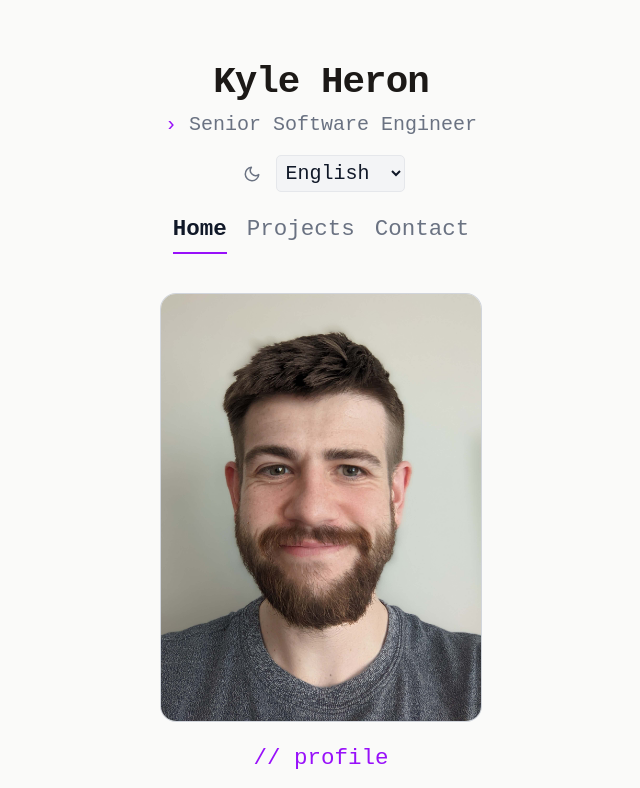
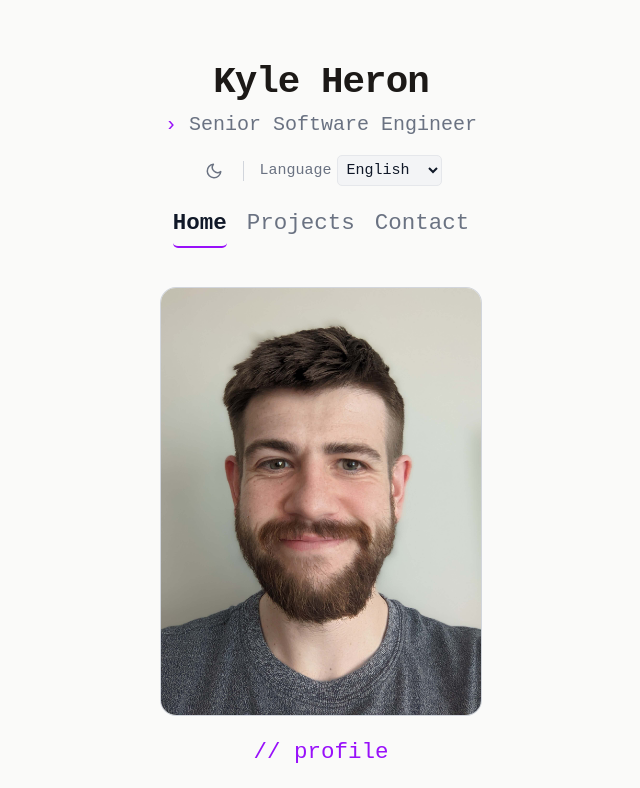
Before and after one commit to kyher/kyher.github.io, a React (Vite) app: page / in a window 1280 px wide. Shown: the top 788 px of the page, without its empty margins (319-959 px from the left). Built offline with nearby package versions, Linux system fonts and the light colour scheme.

Commit message:
Fix accessibility issues

```diff
--- a/src/App.tsx
+++ b/src/App.tsx
@@ -24,12 +24,45 @@ const skills = [
   "Tanstack Start",
 ];
 
+const tabId = (tab: string) => `tab-${tab.toLowerCase()}`;
+const panelId = (tab: string) => `panel-${tab.toLowerCase()}`;
+
 function App() {
   const [activeTab, setActiveTab] = useState(TABS.HOME);
   const [isDark, setIsDark] = useState(() =>
     document.documentElement.classList.contains("dark"),
   );
   const { t } = useTranslation();
+
+  const handleTabListKeyDown = (e: React.KeyboardEvent<HTMLUListElement>) => {
+    const tabs = Array.from(
+      e.currentTarget.querySelectorAll<HTMLButtonElement>('[role="tab"]'),
+    );
+    const currentIndex = tabs.indexOf(document.activeElement as HTMLButtonElement);
+    if (currentIndex === -1) return;
+
+    let newIndex: number;
+    switch (e.key) {
+      case "ArrowRight":
+        newIndex = (currentIndex + 1) % tabs.length;
+        break;
+      case "ArrowLeft":
+        newIndex = (currentIndex - 1 + tabs.length) % tabs.length;
+        break;
+      case "Home":
+        newIndex = 0;
+        break;
+      case "End":
+        newIndex = tabs.length - 1;
+        break;
+      default:
+        return;
+    }
+
+    e.preventDefault();
+    tabs[newIndex].focus();
+    tabs[newIndex].click();
+  };
 
   useEffect(() => {
     if (isDark) {
@@ -51,24 +84,39 @@ function App() {
             Senior Software Engineer
           </p>
         </div>
-        <div className="flex items-center gap-2">
+        <div className="flex items-center gap-3">
           <ThemeToggle isDark={isDark} onToggle={() => setIsDark(!isDark)} />
+          <div
+            className="h-4 w-px bg-gray-300 dark:bg-gray-600"
+            aria-hidden="true"
+          />
           <LanguageSelect />
         </div>
       </div>
       <nav>
-        <ul className="flex gap-4 mt-4 justify-center">
+        <ul
+          role="tablist"
+          aria-label={t("nav.ariaLabel")}
+          className="flex gap-4 mt-4 justify-center"
+          onKeyDown={handleTabListKeyDown}
+        >
           <NavItem
+            id={tabId(TABS.HOME)}
+            controls={panelId(TABS.HOME)}
             label={t("nav.home")}
             isActive={activeTab === TABS.HOME}
             onClick={() => setActiveTab(TABS.HOME)}
           />
           <NavItem
+            id={tabId(TABS.PROJECTS)}
+            controls={panelId(TABS.PROJECTS)}
             label={t("nav.projects")}
             isActive={activeTab === TABS.PROJECTS}
             onClick={() => setActiveTab(TABS.PROJECTS)}
           />
           <NavItem
+            id={tabId(TABS.CONTACT)}
+            controls={panelId(TABS.CONTACT)}
             label={t("nav.contact")}
             isActive={activeTab === TABS.CONTACT}
             onClick={() => setActiveTab(TABS.CONTACT)}
@@ -76,7 +124,14 @@ function App() {
         </ul>
       </nav>
 
-      <div key={activeTab} className="tab-content">
+      <div
+        key={activeTab}
+        id={panelId(activeTab)}
+        role="tabpanel"
+        aria-labelledby={tabId(activeTab)}
+        tabIndex={0}
+        className="tab-content"
+      >
         {activeTab === TABS.HOME && (
           <AppSection>
             <img
--- a/src/components/LanguageSelect.tsx
+++ b/src/components/LanguageSelect.tsx
@@ -1,11 +1,20 @@
 import { useTranslation } from "react-i18next";
 
 export default function LanguageSelect() {
-  const { i18n } = useTranslation();
+  const { i18n, t } = useTranslation();
 
   return (
+    <div className="flex items-center gap-1">
+      <label
+        htmlFor="language-select"
+        className="text-xs text-gray-500 dark:text-gray-400"
+      >
+        {t("language.select")}
+      </label>
       <select
-      className="bg-gray-100 text-gray-900 border border-gray-200 dark:bg-gray-700 dark:text-white dark:border-transparent rounded p-1 hover:cursor-pointer"
+        id="language-select"
+        value={i18n.resolvedLanguage}
+        className="text-xs bg-gray-100 text-gray-900 border border-gray-200 dark:bg-gray-700 dark:text-white dark:border-transparent rounded p-1 hover:cursor-pointer"
         onChange={(e) => {
           i18n.changeLanguage(e.target.value);
         }}
@@ -13,5 +22,6 @@ export default function LanguageSelect() {
         <option value="en">English</option>
         <option value="fr">Français</option>
       </select>
+    </div>
   );
 }
--- a/src/components/NavItem.tsx
+++ b/src/components/NavItem.tsx
@@ -1,15 +1,26 @@
 export default function NavItem({
+  id,
+  controls,
   label,
   isActive,
   onClick,
 }: {
+  id: string;
+  controls: string;
   label: string;
   isActive: boolean;
   onClick: () => void;
 }) {
   return (
-    <li
-      className={`text-lg cursor-pointer pb-1 transition-colors border-b-2 ${
+    <li role="presentation">
+      <button
+        id={id}
+        type="button"
+        role="tab"
+        aria-selected={isActive}
+        aria-controls={controls}
+        tabIndex={isActive ? 0 : -1}
+        className={`text-lg cursor-pointer pb-1 transition-colors border-b-2 focus-visible:outline-none focus-visible:ring-2 focus-visible:ring-purple-500 rounded-sm ${
           isActive
             ? "border-purple-600 dark:border-purple-400 text-gray-900 dark:text-white font-semibold"
             : "border-transparent text-gray-500 hover:text-purple-600 dark:text-gray-400 dark:hover:text-purple-300"
@@ -17,6 +28,7 @@ export default function NavItem({
         onClick={onClick}
       >
         {label}
+      </button>
     </li>
   );
 }
--- a/src/components/ProjectTile.tsx
+++ b/src/components/ProjectTile.tsx
@@ -16,8 +16,11 @@ export default function ProjectTile({
   gradient?: string;
 }) {
   return (
-    <div
-      className={`flex flex-col rounded-lg shadow-sm dark:shadow-xl hover:scale-105 bg-white border border-gray-200 dark:bg-gray-800/80 dark:border-transparent transition-transform overflow-hidden`}
+    <a
+      href={repo}
+      target="_blank"
+      rel="noopener noreferrer"
+      className={`group flex flex-col rounded-lg shadow-sm dark:shadow-xl hover:scale-105 bg-white border border-gray-200 dark:bg-gray-800/80 dark:border-transparent transition-transform overflow-hidden focus-visible:outline-none focus-visible:ring-2 focus-visible:ring-purple-500`}
     >
       {image ? (
         <img
@@ -35,17 +38,12 @@ export default function ProjectTile({
         </div>
       )}
       <div className="p-4">
-        <a
-          href={repo}
-          className="text-xl font-bold mb-2 hover:underline"
-          target="_blank"
-          rel="noopener noreferrer"
-        >
+        <span className="block text-xl font-bold mb-2 group-hover:underline">
           {name}
-        </a>
+        </span>
         <p className="text-gray-500 dark:text-gray-400 mb-2">{stack}</p>
         <p>{description}</p>
       </div>
-    </div>
+    </a>
   );
 }
--- a/src/components/ThemeToggle.tsx
+++ b/src/components/ThemeToggle.tsx
@@ -8,16 +8,17 @@ export default function ThemeToggle({
   return (
     <button
       onClick={onToggle}
-      className="p-1 text-gray-500 hover:text-gray-800 dark:text-gray-400 dark:hover:text-gray-200 transition-colors"
+      className="p-1 text-gray-500 hover:text-gray-800 dark:text-gray-400 dark:hover:text-gray-200 transition-colors focus-visible:outline-none focus-visible:ring-2 focus-visible:ring-purple-500 rounded-sm"
       aria-label="Toggle theme"
+      aria-pressed={isDark}
     >
       {isDark ? (
-        <svg xmlns="http://www.w3.org/2000/svg" width="18" height="18" viewBox="0 0 24 24" fill="none" stroke="currentColor" strokeWidth="2" strokeLinecap="round" strokeLinejoin="round">
+        <svg aria-hidden="true" focusable="false" xmlns="http://www.w3.org/2000/svg" width="18" height="18" viewBox="0 0 24 24" fill="none" stroke="currentColor" strokeWidth="2" strokeLinecap="round" strokeLinejoin="round">
           <circle cx="12" cy="12" r="4"/>
           <path d="M12 2v2M12 20v2M4.93 4.93l1.41 1.41M17.66 17.66l1.41 1.41M2 12h2M20 12h2M6.34 17.66l-1.41 1.41M19.07 4.93l-1.41 1.41"/>
         </svg>
       ) : (
-        <svg xmlns="http://www.w3.org/2000/svg" width="18" height="18" viewBox="0 0 24 24" fill="none" stroke="currentColor" strokeWidth="2" strokeLinecap="round" strokeLinejoin="round">
+        <svg aria-hidden="true" focusable="false" xmlns="http://www.w3.org/2000/svg" width="18" height="18" viewBox="0 0 24 24" fill="none" stroke="currentColor" strokeWidth="2" strokeLinecap="round" strokeLinejoin="round">
           <path d="M21 12.79A9 9 0 1 1 11.21 3 7 7 0 0 0 21 12.79z"/>
         </svg>
       )}
--- a/src/i18n.ts
+++ b/src/i18n.ts
@@ -11,6 +11,7 @@ const resources = {
         home: "Home",
         contact: "Contact",
         projects: "Projects",
+        ariaLabel: "Site sections",
       },
       profile: {
         title: "// profile",
@@ -22,6 +23,9 @@ const resources = {
       },
       contact: {
         email: "Email me",
+      },
+      language: {
+        select: "Language",
       },
       projects: {
         currentTitle: "// current side project",
@@ -50,6 +54,7 @@ budgetr:
         home: "Accueil",
         contact: "Contact",
         projects: "Projets",
+        ariaLabel: "Sections du site",
       },
       profile: {
         title: "// profil",
@@ -61,6 +66,9 @@ budgetr:
       },
       contact: {
         email: "Envoyez-moi un email",
+      },
+      language: {
+        select: "Langue",
       },
       projects: {
         currentTitle: "// projet personnel actuel",
```
Lines whose indentation alone changed are shown as unchanged.
